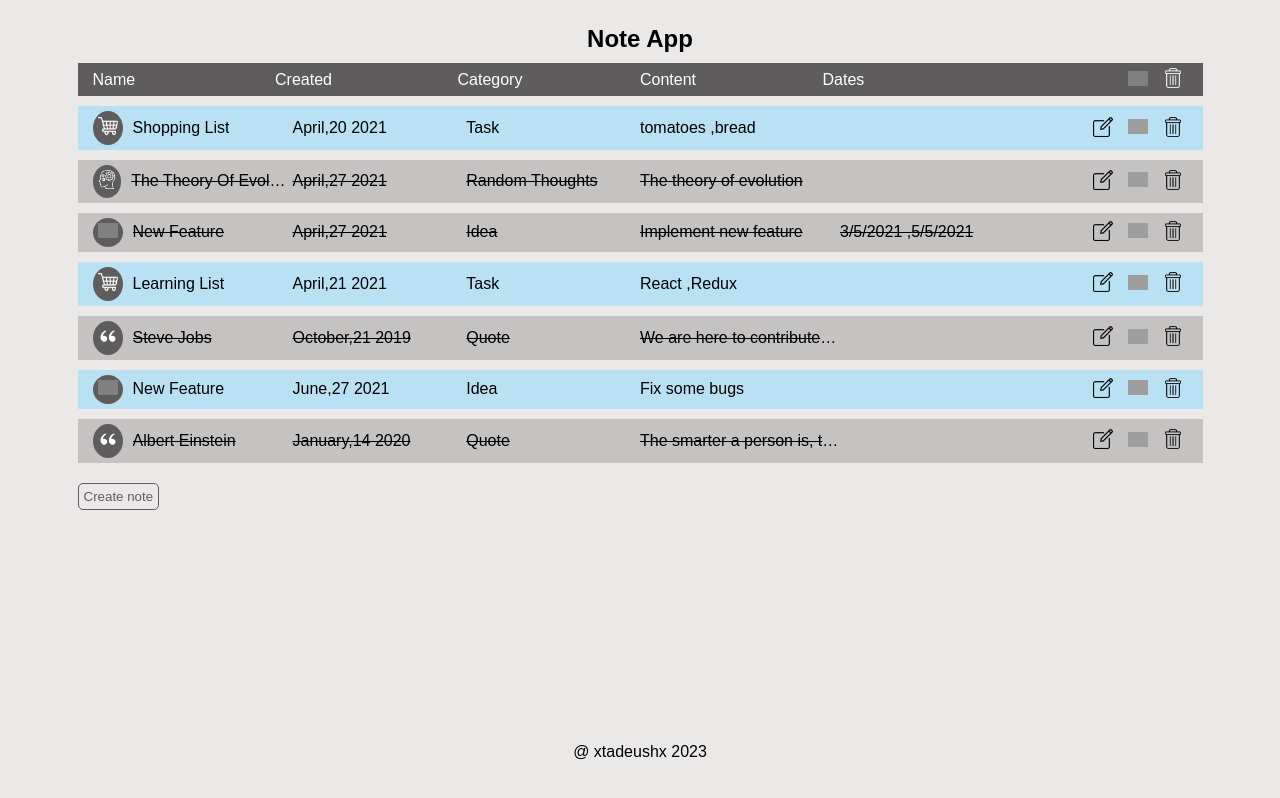
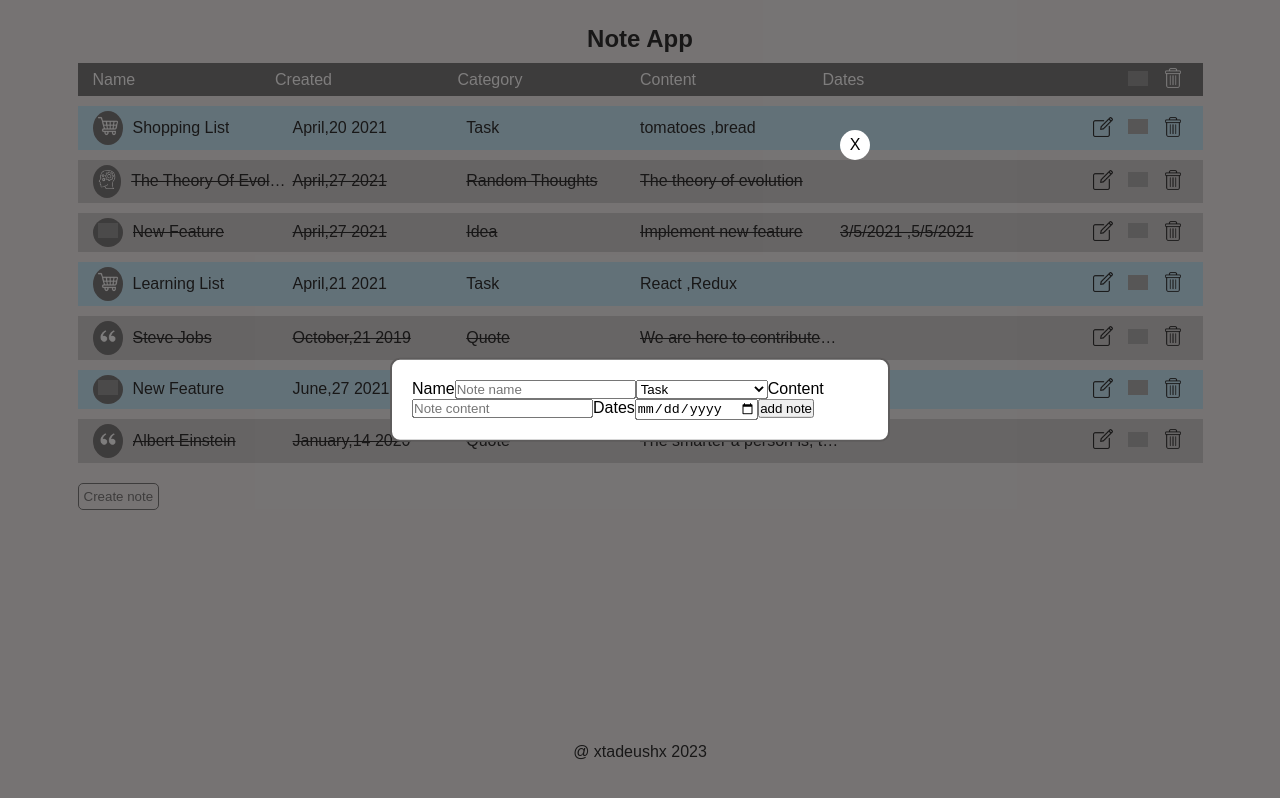
Before and after one commit to xtadeushx/notes-app-reat, a React (Vite) app: page / in a window 1280 px wide. Built offline with nearby package versions, Linux system fonts and the light colour scheme; grey boxes are pictures that could not be loaded.

Commit message:
feat: implement modal component

```diff
--- a/src/components/common/modal/modal.tsx
+++ b/src/components/common/modal/modal.tsx
@@ -5,6 +5,7 @@ import { useModal } from './hooks/hooks.js';
 import { Portal } from '../../../components/common/portal/portal';
 import styles from './styles.module.scss';
 import clsx from 'clsx';
+import classNames from 'classnames';
 
 type TModalProps = {
   isOpen: boolean;
@@ -13,7 +14,7 @@ type TModalProps = {
   children: React.ReactElement;
 };
 
-const Modal: FC<TModalProps> = ({ isOpen, isCentered, onClose, children }) => {
+const Modal: FC<TModalProps> = ({ isOpen, isCentered, onClose, children, }) => {
   const { handleDisableContentContainerClick, handleOutsideClick } = useModal({
     onClose,
   });
@@ -23,8 +24,19 @@ const Modal: FC<TModalProps> = ({ isOpen, isCentered, onClose, children }) => {
 
   return (
     <Portal>
-      <div className={clsx(styles.modal, isCentered && styles.centered)}>
-        {children}
+      <div
+        className={classNames({
+          [styles.centered]: isCentered,
+          [styles.modal]: true,
+          [styles.modal__active]: isOpen,
+          [styles.modal__hide]: !isOpen
+        })}
+      >
+        <div className={styles.modal__wrapper}></div>
+        <div className={styles.modal__body}>
+          {children}
+        </div>
+        <p className={styles.close}>X</p>
       </div>
     </Portal>
   );
--- a/src/components/common/modal/styles.module.scss
+++ b/src/components/common/modal/styles.module.scss
@@ -1,52 +1,55 @@
-.modal {
-  position: fixed;
-  inset: 0;
-  z-index: 10;
-  display: flex;
-  justify-content: center;
-  align-items: center;
-  overflow-y: auto;
-  background-color: var(--overlay-color);
-}
-
-.content {
-  margin-top: 1rem;
-  padding: 1.5rem;
-  border-radius: 0.28rem;
-  background: #fff;
-  width: 100%;
-}
+.modal {}
 
 .centered {
   align-items: center;
 }
 
-@media only screen and (max-width: 767px) {
-  .content {
-    width: 95%;
-  }
+.modal__wrapper {
+  position: fixed;
+  width: 100%;
+  height: 100vh;
+  background-color: rgba(40, 39, 39, 0.6);
+  top: 0;
+  left: 0;
+  right: 0;
+  bottom: 0;
 }
 
-@media only screen and (min-width: 768px) {
-  .content {
-    width: 88%;
-  }
+.modal__body {
+  width: 500px;
+  position: absolute;
+  top: 50%;
+  left: 50%;
+  transform: translate(-50%, -50%);
+  display: flex;
+  flex-direction: column;
+  align-items: center;
+  justify-content: baseline;
+  padding: 20px;
+  border: 2px solid #5e5c5c;
+  border-radius: 10px;
+  background-color: var(--primary-color);
+
 }
 
-@media only screen and (min-width: 992px) {
-  .content {
-    width: 850px;
-  }
+.modal__active {
+  display: block;
 }
 
-@media only screen and (min-width: 1200px) {
-  .content {
-    width: 900px;
-  }
+.modal__hide {
+  display: none;
 }
 
-@media only screen and (min-width: 1920px) {
-  .content {
-    width: 950px;
-  }
+.close {
+  display: flex;
+  justify-content: center;
+  align-items: center;
+  width: 30px;
+  height: 30px;
+  cursor: pointer;
+  position: absolute;
+  border-radius: 50%;
+  background-color: var(--primary-color);
+  top: 130px;
+  right: 410px;
 }
--- a/src/components/common/portal/portal.tsx
+++ b/src/components/common/portal/portal.tsx
@@ -5,6 +5,7 @@ import { useEffect, useMemo } from '../../../hooks/hooks';
 
 import styles from './styles.module.scss';
 
+// eslint-disable-next-line @typescript-eslint/no-explicit-any
 const Portal: FC<any> = ({ children }) => {
   const portalContainer = useMemo(() => {
     const el = document.createElement('div');
--- a/src/components/common/select/select.module.scss
+++ b/src/components/common/select/select.module.scss
@@ -16,3 +16,9 @@
   cursor: pointer;
   appearance: none;
 }
+
+.select {
+  width: 100%;
+  padding: 5px 10px;
+  margin: 10px 0px 10px 0px;
+}
--- /dev/null
+++ b/src/hooks/hooks.ts
@@ -0,0 +1 @@
+export { useEffect, useMemo } from 'react'
--- a/src/pages/home-page/home-page.module.scss
+++ b/src/pages/home-page/home-page.module.scss
@@ -6,3 +6,11 @@
   align-items: start;
   min-height: 85vh;
 }
+
+.modal-active {
+  display: block;
+}
+
+.modal-hide {
+  display: none;
+}
--- a/src/pages/home-page/home-page.tsx
+++ b/src/pages/home-page/home-page.tsx
@@ -1,14 +1,45 @@
+import { Modal } from '../../components/common/modal/modal';
 import { NotesTable } from '../../components/notes-table/notes-table';
 
 import styles from './home-page.module.scss';
 
 const HomePage: React.FC = () => {
   return (
-    <main className={styles.main}>
-      <div className="container">
-        <NotesTable />
-      </div>
-    </main>
+    <>
+      <main className={styles.main}>
+        <div className="container">
+          <NotesTable />
+        </div>
+      </main>
+      <Modal isCentered isOpen={true} onClose={() => console.log('modal close')}
+      >
+        <form action="#" className="form" id="form">
+          <label className="label">
+            Name
+            <input type="text" name="title" placeholder="Note name" className="input" value="" id="inputName" required
+              minLength={5} />
+          </label>
+
+          <select id="select" className="select" name="category">
+            <option value="task" selected>Task</option>
+            <option value="random thoughts">Random Thoughts</option>
+            <option value="idea">Idea</option>
+            <option value="quote">Quote</option>
+          </select>
+          <label className="label">
+            Content
+            <input type="text" name="content" placeholder="Note content" className="input" value="" id="inputContent" required
+              minLength={5} />
+          </label>
+          <label className="label" id="dateLabel">
+            Dates
+            <input type="date" name="date" className="input" id="inputDate" value="" />
+          </label>
+          <button type="submit" className="add-note__button" id="add-note__button">add note</button>
+        </form>
+      </Modal >
+    </>
+
   )
 }
 
```
